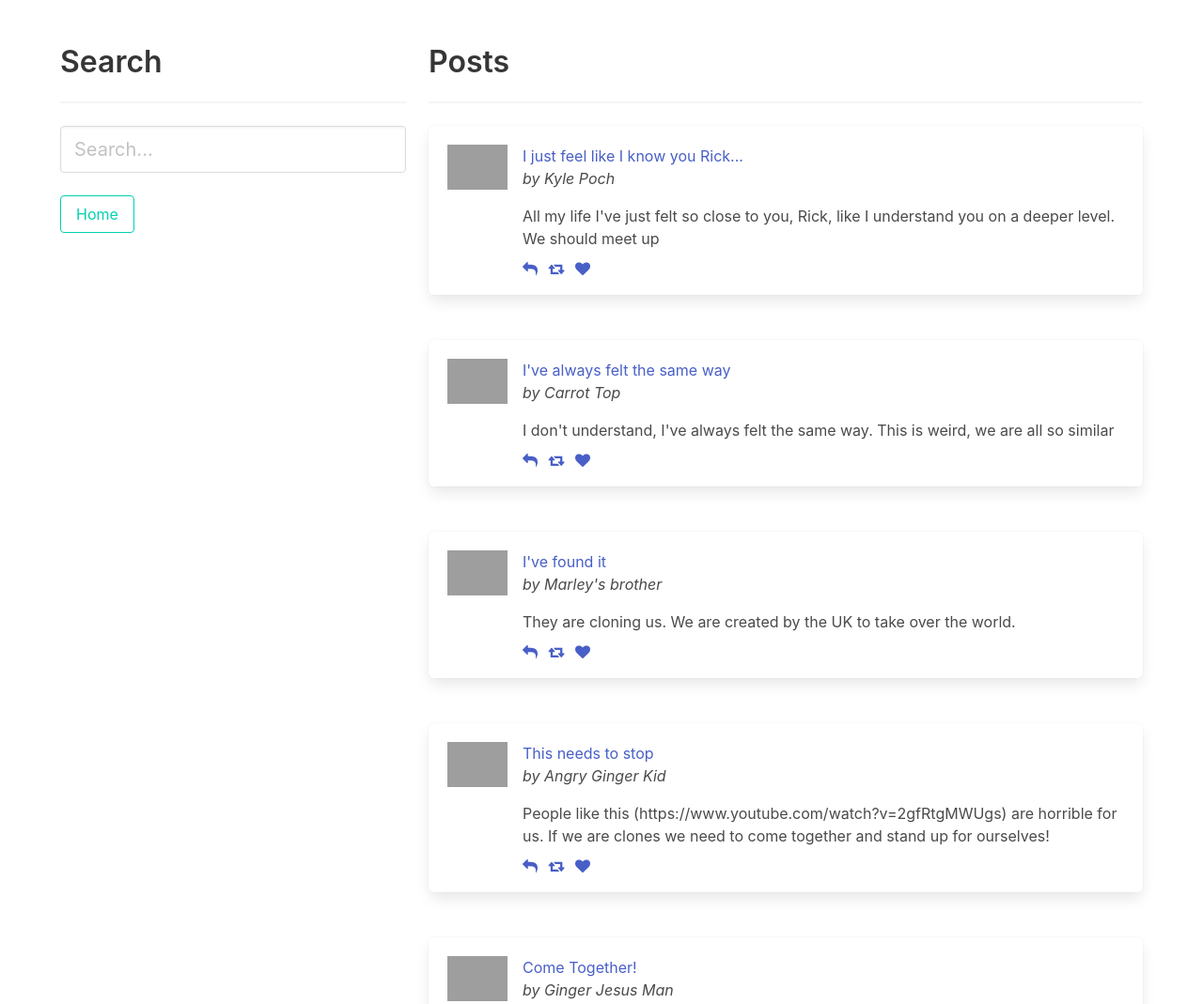
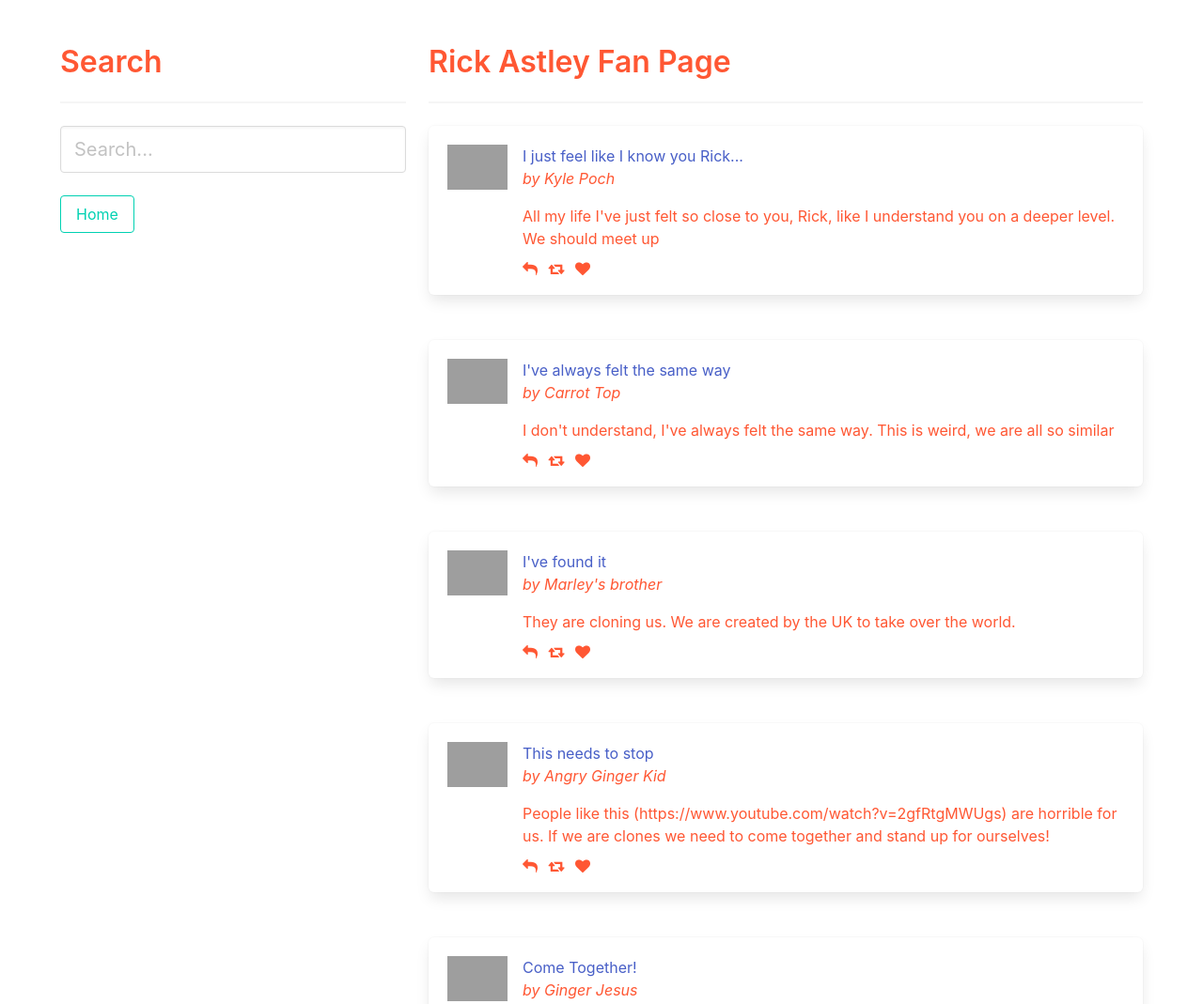
Before and after one commit to NickyAbate/class-work, a plain HTML site: page index.html in a window 1280 px wide. Shown: the top 1069 px of the page at 94% size. Drawn offline with nearby package versions, Linux system fonts and the light colour scheme; grey boxes are pictures that could not be loaded.

Commit message:
Add files via upload

```diff
--- a/awesome.js
+++ b/awesome.js
@@ -36,7 +36,7 @@ const app = new Vue({
 				'I\'ve found it',
 				'https://www.youtube.com/watch?v=dQw4w9WgXcQ',
 				'Marley\'s brother',
-				'https://www.thememo.com/wp-content/uploads/2016/02/happy-birthday-rick-astley.jpg',
+				'https://upload.wikimedia.org/wikipedia/commons/3/38/Tucker_Albrizzi.jpg',
 				'They are cloning us. We are created by the UK to take over the world.'
 				),
 		new Post(
@@ -49,7 +49,7 @@ const app = new Vue({
 		new Post(
 				'Come Together!',
 				'https://www.youtube.com/watch?v=GM12Sda56jE',
-				'Ginger Jesus Man',
+				'Ginger Jesus',
 				'https://pics.onsizzle.com/jesus-was-a-ginger-thats-why-he-was-crucified-7405963.png',
 				'We need to take action! (https://www.youtube.com/watch?v=2gfRtgMWUgs)'
 				),
--- a/index.html
+++ b/index.html
@@ -7,6 +7,14 @@
 	<title>Rick Astley Fan Page</title>
 	<link rel="stylesheet" type="text/css" href="https://cdnjs.cloudflare.com/ajax/libs/bulma/0.4.0/css/bulma.css">
 	<link rel="stylesheet" type="text/css" href="https://maxcdn.bootstrapcdn.com/font-awesome/4.7.0/css/font-awesome.min.css">
+
+	<style>
+		.maybeorange{
+			color: #FF5733
+		}
+	</style>
+
+
 </head>
 	<body>
 	<div id="root">
@@ -19,7 +27,7 @@
 
 			      <div class="column"> <!-- search column -->
 
-			      	<h3 class="title">Search</h1>
+			      	<h3 class="title maybeorange">Search</h1>
 
 		      		<hr>
 
@@ -38,7 +46,7 @@
 
 		      	<div class="column is-two-thirds"> <!-- post column -->
 
-		      		<h3 class="title">Posts</h1>
+		      		<h3 class="title maybeorange">Rick Astley Fan Page</h1>
 		      		<hr>
 
 						<div v-for="post in filterlist">
@@ -59,7 +67,7 @@
 
 								<div class="media-content">
 
-						      		<div class="content">
+						      		<div class="content maybeorange">
 
 						      			<a :href="post.link">{{post.title}}</a>
 
@@ -74,13 +82,13 @@
 								        <div class="level-left">
 
 							          		<a class="level-item">
-							            		<span class="icon is-small"><i class="fa fa-reply"></i></span>
+							            		<span class="icon is-small maybeorange"><i class="fa fa-reply"></i></span>
 						          			</a>
 							          		<a class="level-item">
-								            	<span class="icon is-small"><i class="fa fa-retweet"></i></span>
+								            	<span class="icon is-small maybeorange"><i class="fa fa-retweet"></i></span>
 							          		</a>
 							          		<a class="level-item">
-								            	<span class="icon is-small"><i class="fa fa-heart"></i></span>
+								            	<span class="icon is-small maybeorange"><i class="fa fa-heart"></i></span>
 							          		</a>
 
 								        </div> <!-- end level-left -->
```
